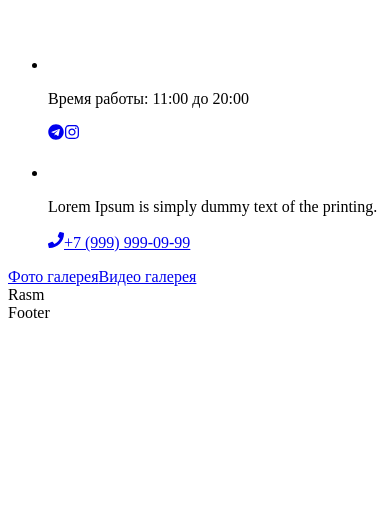
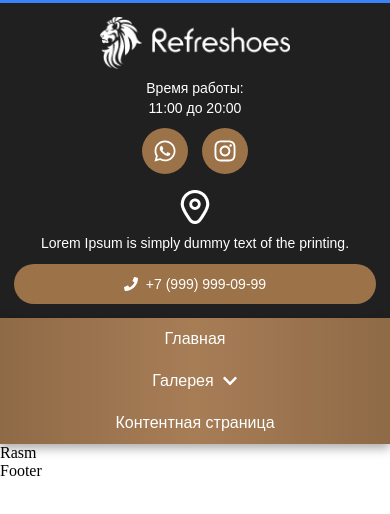
Before and after one commit to dilshodmahmaraimov22-ux/Shoes, a React (Vite) app: page / in a window 390 px wide. Shown: the top 514 px of the page. Built offline with nearby package versions, Linux system fonts and the light colour scheme.

Commit message:
headerga style berdim

```diff
--- /dev/null
+++ b/src/Components/Header/Header.css
@@ -0,0 +1,199 @@
+* { box-sizing: border-box; margin: 0; padding: 0; }
+
+.container {
+  width: 100%;
+  max-width: 1200px;
+  margin: 0 auto;
+  padding: 0 20px;
+}
+
+.header {
+  position: relative;
+  z-index: 100;
+  font-family: 'Montserrat', sans-serif;
+  color: #fff;
+}
+
+/* ---------- Yuqori qism (qora) ---------- */
+.header__container {
+  background: #202020;
+}
+.header {
+  background: #202020;
+  border-top: 3px solid #3b82f6;
+}
+
+.header__list {
+  list-style: none;
+  display: flex;
+  align-items: center;
+  justify-content: space-between;
+  gap: 24px;
+  padding: 14px 0;
+}
+
+.header__item {
+  display: flex;
+  align-items: center;
+  gap: 14px;
+}
+
+.header__img { display: block; flex-shrink: 0; }
+.header__logo { height: 52px; width: auto; }
+.header__location { height: 34px; width: auto; }
+
+.header__text {
+  font-size: 14px;
+  line-height: 1.4;
+  color: #fff;
+  max-width: 230px;
+}
+
+.header__socials { display: flex; gap: 14px; }
+
+.header__link {
+  width: 46px;
+  height: 46px;
+  border-radius: 50%;
+  background: #9c7248;
+  color: #fff;
+  font-size: 24px;
+  display: flex;
+  align-items: center;
+  justify-content: center;
+  text-decoration: none;
+  transition: background .25s, transform .25s;
+}
+.header__link:hover { background: #b88a5a; transform: translateY(-2px); }
+
+.header__link2 {
+  display: inline-flex;
+  align-items: center;
+  gap: 8px;
+  padding: 12px 20px;
+  border-radius: 30px;
+  background: #9c7248;
+  color: #fff;
+  font-size: 14px;
+  white-space: nowrap;
+  text-decoration: none;
+  transition: background .25s;
+}
+.header__link2:hover { background: #b88a5a; }
+
+/* ---------- Nav (jigarrang) ---------- */
+.nav {
+  position: relative;
+  background: linear-gradient(90deg, #8f6a47, #a77d56 50%, #8f6a47);
+  box-shadow: 0 4px 10px rgba(0, 0, 0, .35);
+}
+
+.nav__list {
+  list-style: none;
+  display: flex;
+  justify-content: center;
+  align-items: flex-start;
+  flex-wrap: wrap;
+  gap: 8px 56px;
+}
+
+.nav__link {
+  display: inline-flex;
+  align-items: center;
+  gap: 8px;
+  padding: 14px 0;
+  color: #fff;
+  font-size: 18px;
+  font-weight: 500;
+  text-decoration: none;
+  background: none;
+  border: none;
+  cursor: pointer;
+  font-family: inherit;
+  transition: opacity .2s;
+}
+.nav__link:hover { opacity: .8; }
+
+.nav__dropdown { position: relative; }
+
+.nav__menu {
+  position: absolute;
+  top: 100%;
+  left: 50%;
+  transform: translateX(-50%);
+  min-width: 160px;
+  padding: 14px 20px;
+  background: #fff;
+  border-radius: 14px;
+  display: flex;
+  flex-direction: column;
+  gap: 14px;
+  box-shadow: 0 8px 24px rgba(0, 0, 0, .25);
+  animation: fadeIn .2s ease;
+}
+.nav__menu a {
+  color: #202020;
+  font-size: 15px;
+  text-align: center;
+  text-decoration: none;
+  white-space: nowrap;
+}
+.nav__menu a:hover { color: #9c7248; }
+
+@keyframes fadeIn {
+  from { opacity: 0; transform: translate(-50%, -6px); }
+  to   { opacity: 1; transform: translate(-50%, 0); }
+}
+
+/* ---------- Responsive ---------- */
+
+/* Planshet */
+@media (max-width: 992px) {
+  .header__list {
+    flex-direction: column;
+    align-items: flex-start;
+    gap: 16px;
+  }
+  .header__item { width: 100%; flex-wrap: wrap; }
+  .header__text { max-width: none; }
+  .nav__list { gap: 4px 36px; }
+  .nav__link { font-size: 16px; }
+}
+
+/* Telefon */
+@media (max-width: 600px) {
+  .container { padding: 0 14px; }
+
+  .header__item {
+    flex-direction: column;
+    align-items: center;
+    text-align: center;
+    gap: 10px;
+  }
+  .header__list { align-items: center; }
+  .header__text { text-align: center; }
+  .header__socials { justify-content: center; }
+  .header__link2 { width: 100%; justify-content: center; }
+
+  .nav__list {
+    flex-direction: column;
+    align-items: center;
+    gap: 0;
+  }
+  .nav__link { padding: 12px 0; font-size: 16px; }
+
+  /* dropdown telefonda oddiy blok bo'lib ochiladi */
+  .nav__menu {
+    position: static;
+    transform: none;
+    animation: none;
+    margin-bottom: 10px;
+    width: 220px;
+  }
+}
+
+/* Juda kichik ekranlar */
+@media (max-width: 360px) {
+  .header__logo { height: 42px; }
+  .header__link { width: 40px; height: 40px; font-size: 20px; }
+}
--- a/src/Components/Header/Header.jsx
+++ b/src/Components/Header/Header.jsx
@@ -1,34 +1,55 @@
-import React from 'react'
+import React, { useState } from 'react'
 import { Link } from 'react-router-dom'
-import { FaTelegram, FaInstagram, FaPhone} from 'react-icons/fa'
+import { FaWhatsapp, FaInstagram, FaPhone, FaChevronDown, FaChevronUp } from 'react-icons/fa'
 import logo from '../Images/logo.png'
 import location from '../Images/location.png'
+import './Header.css'
 
 const Header = () => {
+  const [open, setOpen] = useState(false)
+
   return (
-    <>
-    <header className='header'>
+    <header className="header">
       <div className="container">
         <div className="header__container">
-                <ul className='header__list'>
-                    <li className='header__item'>
-                        <img className='header__img' src={logo} alt="logo" />
-                        <p className='header__text'>Время работы: 11:00 до 20:00</p>
-                        <Link className='header__link'><FaTelegram/></Link>
-                        <Link className='header__link'><FaInstagram/></Link>
+          <ul className="header__list">
+            <li className="header__item">
+              <img className="header__img header__logo" src={logo} alt="logo" />
+              <p className="header__text">Время работы: <br /> 11:00 до 20:00</p>
+              <div className="header__socials">
+                <Link to="/" className="header__link"><FaWhatsapp /></Link>
+                <Link to="/" className="header__link"><FaInstagram /></Link>
+              </div>
             </li>
-                    <li className='header__item'>
-                        <img className='header__img' src={location} alt="location" />
-                        <p className='header__text'>Lorem Ipsum is simply dummy text of the printing.</p>
-                        <Link className='header__link2'><FaPhone/>+7 (999) 999-09-99</Link>
+            <li className="header__item">
+              <img className="header__img header__location" src={location} alt="location" />
+              <p className="header__text">Lorem Ipsum is simply dummy text of the printing.</p>
+              <Link to="/" className="header__link2"><FaPhone />+7 (999) 999-09-99</Link>
             </li>
           </ul>
-                <Link to="/">Фото галерея</Link>
-                <Link to="/video">Видео галерея</Link>
         </div>
       </div>
+
+      <nav className="nav">
+        <ul className="nav__list">
+          <li><Link className="nav__link" to="/">Главная</Link></li>
+
+          <li className="nav__dropdown">
+            <button className="nav__link nav__btn" onClick={() => setOpen(!open)}>
+              Галерея {open ? <FaChevronUp /> : <FaChevronDown />}
+            </button>
+            {open && (
+              <div className="nav__menu">
+                <Link to="/video" onClick={() => setOpen(false)}>Видео галерея</Link>
+                <Link to="/" onClick={() => setOpen(false)}>Фото галерея</Link>
+              </div>
+            )}
+          </li>
+
+          <li><Link className="nav__link" to="/content">Контентная страница</Link></li>
+        </ul>
+      </nav>
     </header>
-    </>
   )
 }
 
```
Lines whose indentation alone changed are shown as unchanged.
